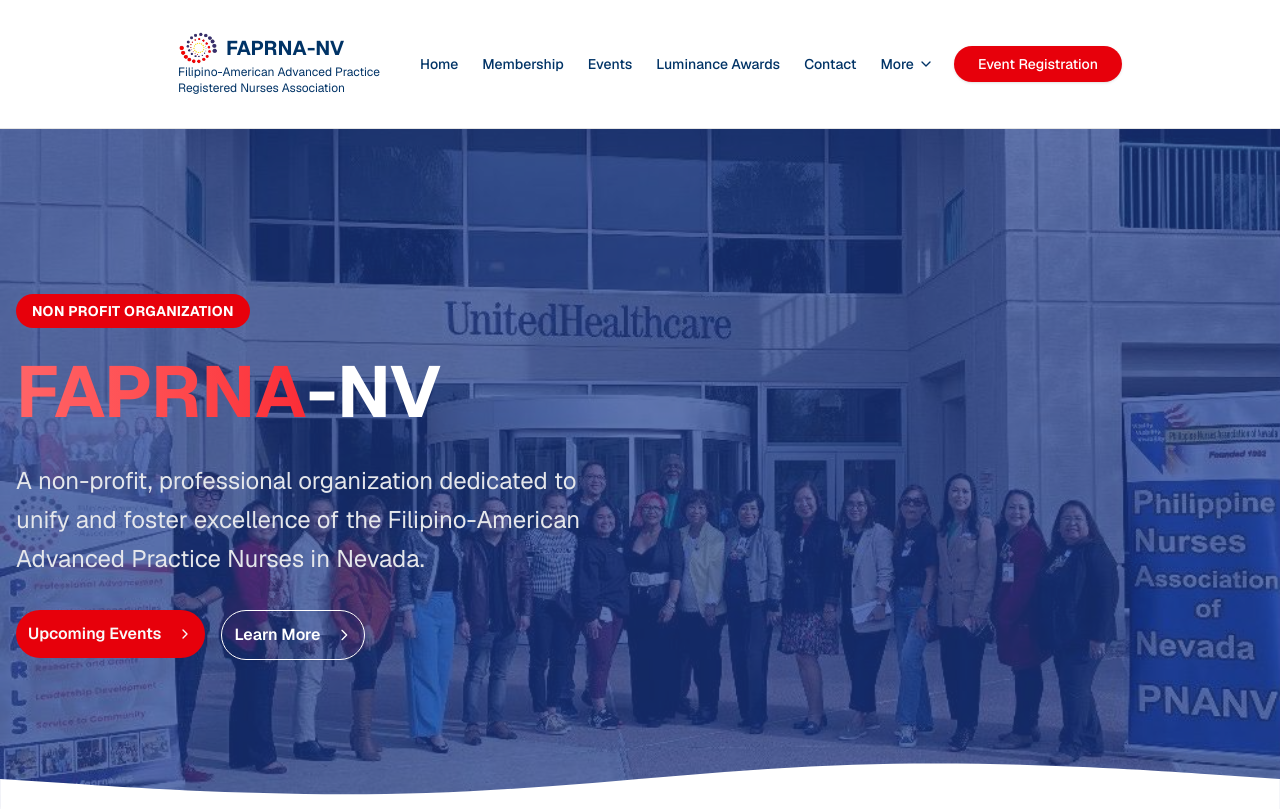
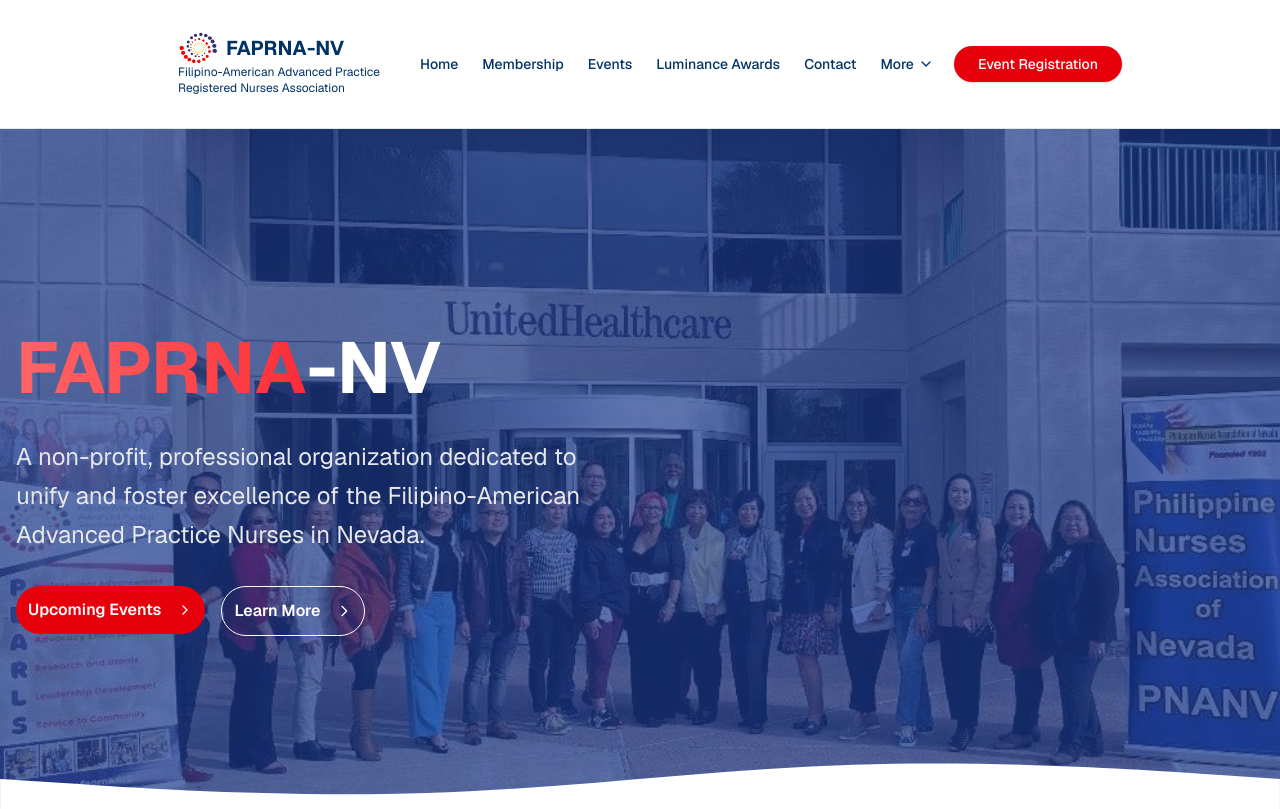
Before and after one commit to Arshie13/FAPRNA, a Next.js app: page / in a window 1280 px wide. Shown: the top 809 px of the page. Built offline with nearby package versions, Linux system fonts and the light colour scheme.

Commit message:
fix: comment out professional organization badge in HeroSection

```diff
--- a/src/components/HeroSection.tsx
+++ b/src/components/HeroSection.tsx
@@ -26,14 +26,14 @@
             {/* Left Content */}
             <div className="text-white animate-fade-in-up">
               {/* Professional Organization Badge */}
-              <div className="inline-block mb-6 animate-fade-in-up animation-delay-100">
+              {/* <div className="inline-block mb-6 animate-fade-in-up animation-delay-100">
                 <span
                   className="bg-red-600 text-white px-4 py-2 rounded-full text-sm font-bold uppercase tracking-wide \
                                hover:bg-red-700 transition-all duration-300 hover:scale-105 hover:shadow-lg\n                               animate-pulse-subtle"
                 >
                   Non Profit Organization
                 </span>
-              </div>
+              </div> */}
 
               {/* Main Title */}
               <h1 className="text-5xl md:text-6xl lg:text-7xl font-bold mb-6 leading-tight animate-fade-in-up animation-delay-200">
```
